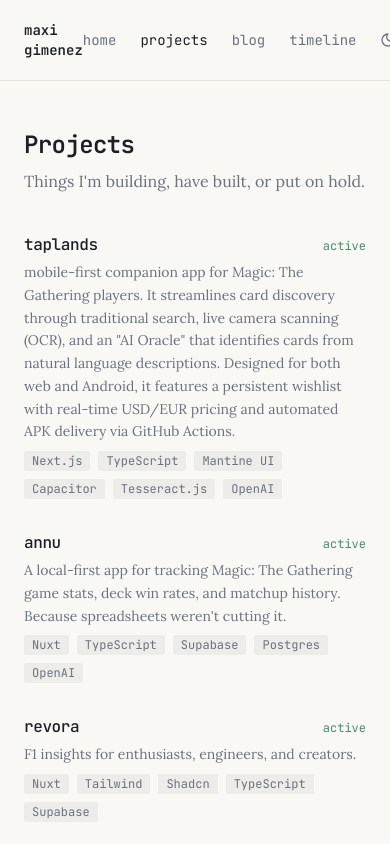
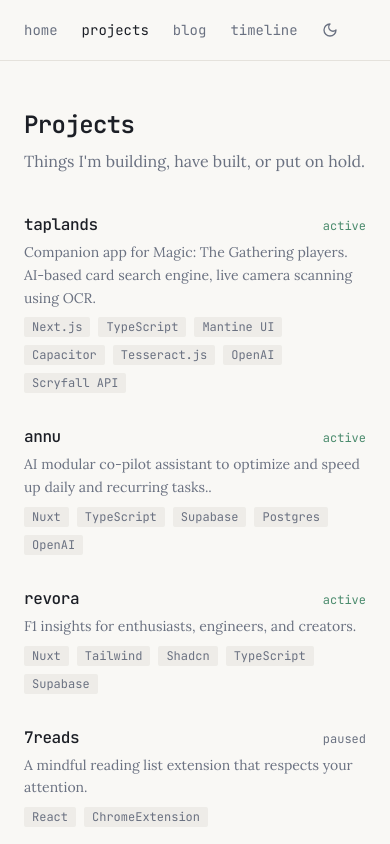
Before and after one commit to maxigimenez/www, a Next.js app: page /projects in a window 390 px wide. Shown: the top 844 px of the page. Built offline with nearby package versions, Linux system fonts and the light colour scheme.

Commit message:
feat: minimal adjustments

```diff
--- a/app/projects/page.tsx
+++ b/app/projects/page.tsx
@@ -23,6 +23,7 @@
           <article key={project.slug} className="group">
             <div className="flex items-baseline justify-between gap-4 mb-1">
               <h2 className="text-base font-mono font-medium">
+                {project.link ?
                   <a
                     href={project.link}
                     target="_blank"
@@ -31,6 +32,7 @@
                   >
                     {project.title}
                   </a>
+                  : project.title}
               </h2>
               <span className={`font-mono text-xs ${statusColors[project.status]}`}>
                 {project.status}
--- a/components/Navigation.tsx
+++ b/components/Navigation.tsx
@@ -26,7 +26,7 @@
   return (
     <header className="border-b border-border">
       <div className="container py-5 flex items-center justify-between">
-        <Link href="/" className="font-mono text-sm font-semibold text-foreground hover:text-primary transition-colors">
+        <Link href="/" className="hidden lg:block font-mono text-sm font-semibold text-foreground hover:text-primary transition-colors">
           maxi gimenez
         </Link>
         <nav className="flex items-center gap-6">
--- a/content/projects/annu.md
+++ b/content/projects/annu.md
@@ -1,6 +1,6 @@
 ---
 title: 'annu'
-description: 'A local-first app for tracking Magic: The Gathering game stats, deck win rates, and matchup history. Because spreadsheets weren''t cutting it.'
+description: 'AI modular co-pilot assistant to optimize and speed up daily and recurring tasks..'
 techStack: ['Nuxt', 'TypeScript', 'Supabase', 'Postgres', 'OpenAI']
 status: 'active'
 link: 'https://annu.dev'
--- a/content/projects/taplands.md
+++ b/content/projects/taplands.md
@@ -1,7 +1,7 @@
 ---
 title: 'taplands'
-description: 'mobile-first companion app for Magic: The Gathering players. It streamlines card discovery through traditional search, live camera scanning (OCR), and an "AI Oracle" that identifies cards from natural language descriptions. Designed for both web and Android, it features a persistent wishlist with real-time USD/EUR pricing and automated APK delivery via GitHub Actions.'
-techStack: ['Next.js', 'TypeScript', 'Mantine UI', 'Capacitor', 'Tesseract.js', 'OpenAI']
+description: 'Companion app for Magic: The Gathering players. AI-based card search engine, live camera scanning using OCR.'
+techStack: ['Next.js', 'TypeScript', 'Mantine UI', 'Capacitor', 'Tesseract.js', 'OpenAI', 'Scryfall API']
 status: 'active'
 link: 'https://taplands.maxigimenez.xyz'
 linkLabel: 'Website'
```
Also changed, not shown: app/layout.tsx (line endings or trailing spaces). Lines whose indentation alone changed are shown as unchanged.
